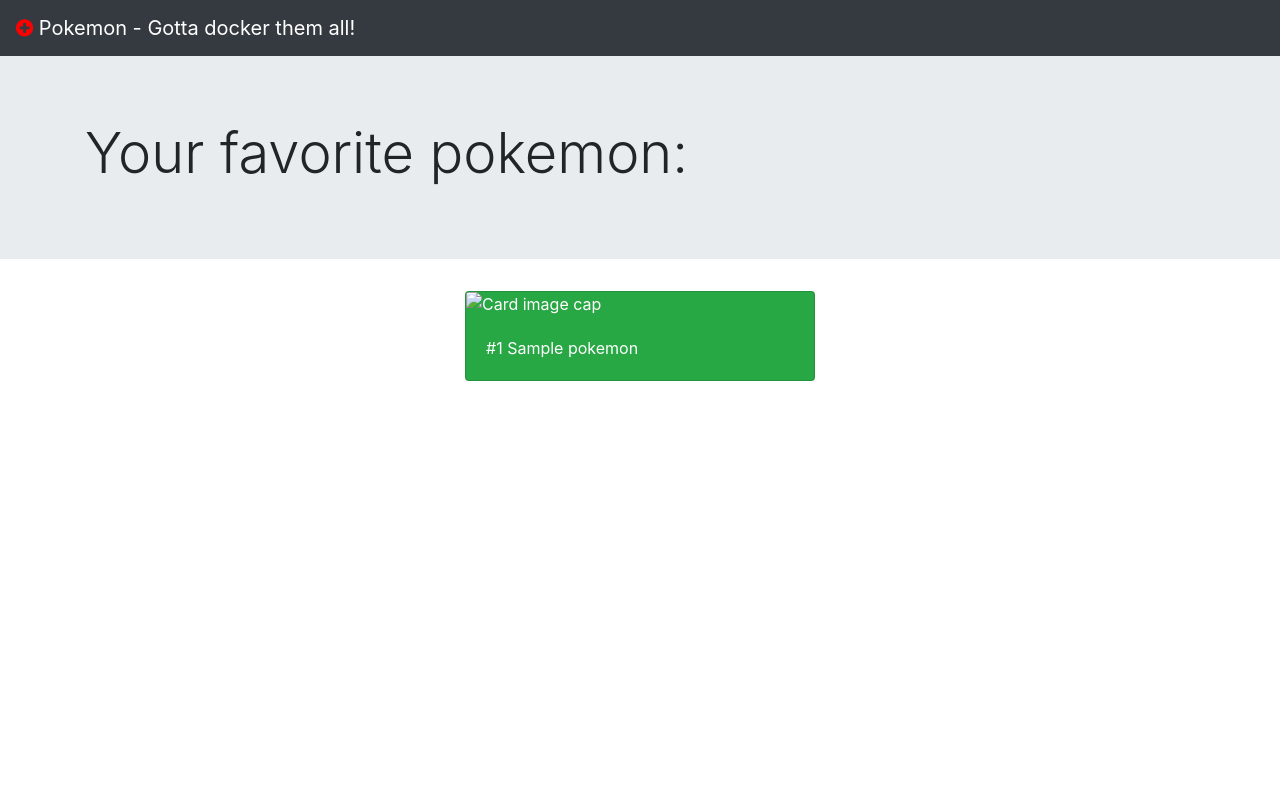
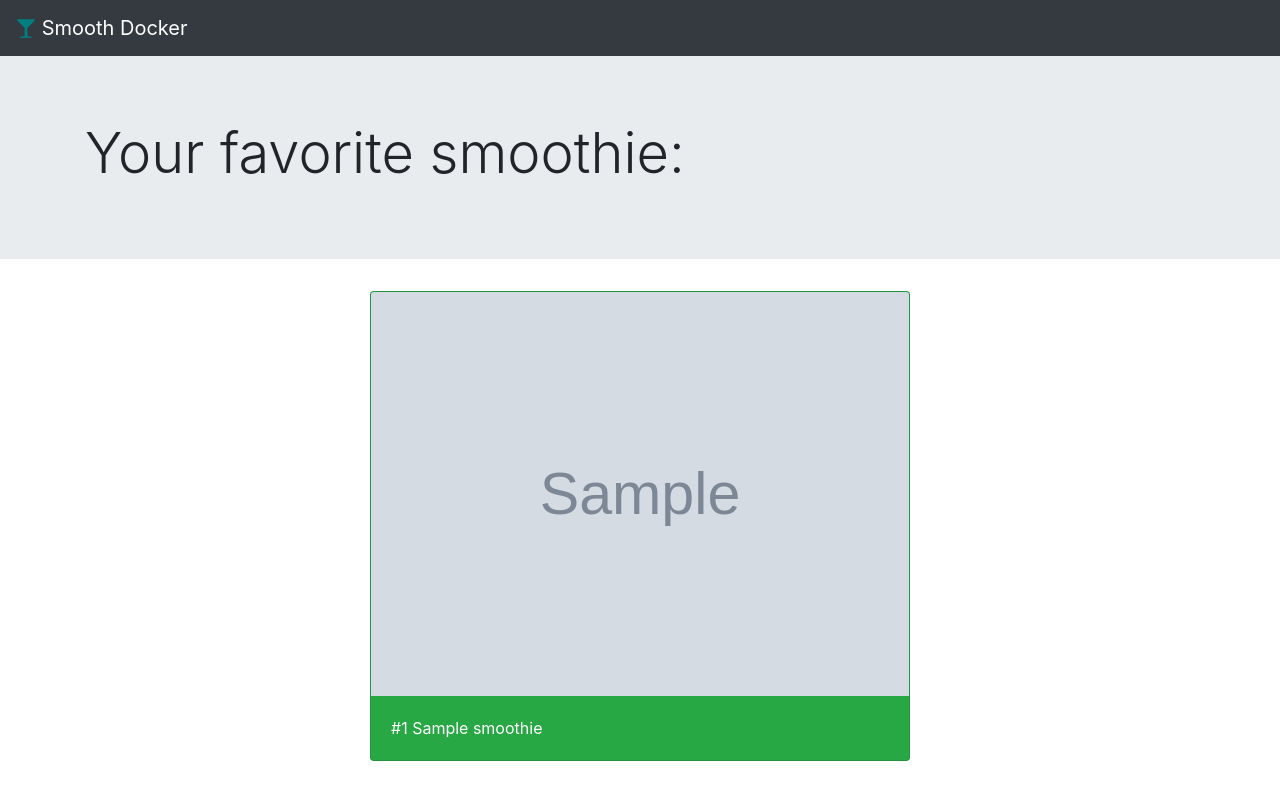
Before and after one commit to npentrel/smooth-docker, a Flask app: template app/templates/index.html in a window 1280 px wide. Run offline with Flask 2, Linux system fonts and the light colour scheme; the template is opened without the code that fills it: most values are stand-ins (such as "Sample title", 1, 10 or a date in 2020); grey boxes marked "Sample" are stand-in pictures; some libraries are stand-ins or nearby versions.

Commit message:
Change to smooth docker

```diff
--- a/app/app.py
+++ b/app/app.py
@@ -3,15 +3,15 @@ from flask import Flask, render_template
 app = Flask(__name__, static_url_path='')
 
 ## Feel free to change this!
-pokemon = {
+smoothie = {
     'pkdx_id': 1,
-    'name': 'Bulbasaur',
-    'art_url': 'http://assets22.pokemon.com/assets/cms2/img/pokedex/full/001.png'
+    'name': 'Mixed-Berry',
+    'img': 'https://www.maxpixel.net/static/photo/2x/Glass-Healthy-Smoothie-Milkshake-Mixed-Berry-2523597.jpg'
 }
 
 @app.route('/')
 def index():
-    return render_template("index.html", pokemon=pokemon)
+    return render_template("index.html", smoothie=smoothie)
 
 if __name__ == "__main__":
     app.run(host="0.0.0.0", port=9000)
--- a/app/templates/index.html
+++ b/app/templates/index.html
@@ -10,28 +10,28 @@
 <body>
   <nav class="navbar navbar-dark bg-dark">
     <a class="navbar-brand" href="#" style="color:white">
-      <i class="fa fa-plus-circle" style="color:red"></i> Pokemon - Gotta docker them all!
+      <i class="fa fa-glass" style="color:teal"></i> Smooth Docker
     </a>
   </nav>
 
   <div class="jumbotron jumbotron-fluid">
     <div class="container">
-      <h1 class="display-4">Your favorite pokemon:</h1>
+      <h1 class="display-4">Your favorite smoothie:</h1>
     </div>
   </div>
 
   <div class="container">
     <div class="row">
-      <div class="col-sm-4"></div>
-      <div class="col-sm-4">
+      <div class="col-sm-3"></div>
+      <div class="col-sm-6">
         <div class="card text-white bg-success mb-3">
-          <img class="card-img-top" src="{{ pokemon.art_url }}" alt="Card image cap">
+          <img class="card-img-top" src="{{ smoothie.img }}" alt="Card image cap">
           <div class="card-body">
-            <p class="card-text">#{{ pokemon.pkdx_id }} {{ pokemon.name }}</p>
+            <p class="card-text">#{{ smoothie._id }} {{ smoothie.name }}</p>
           </div>
         </div>
       </div>
-      <div class="col-sm-4"></div>
+      <div class="col-sm-3"></div>
     </div>
   </div>
 </body>
```
